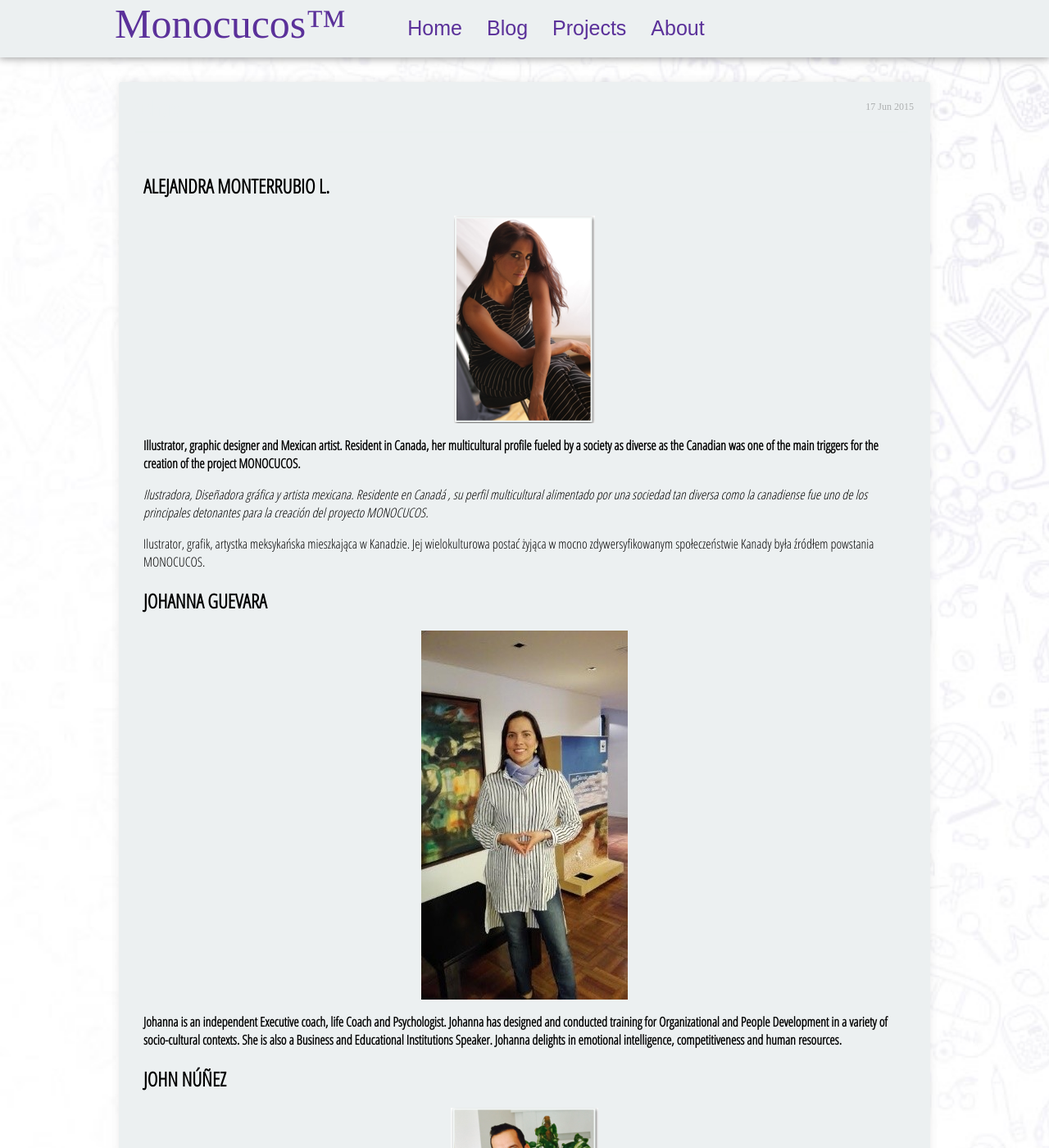
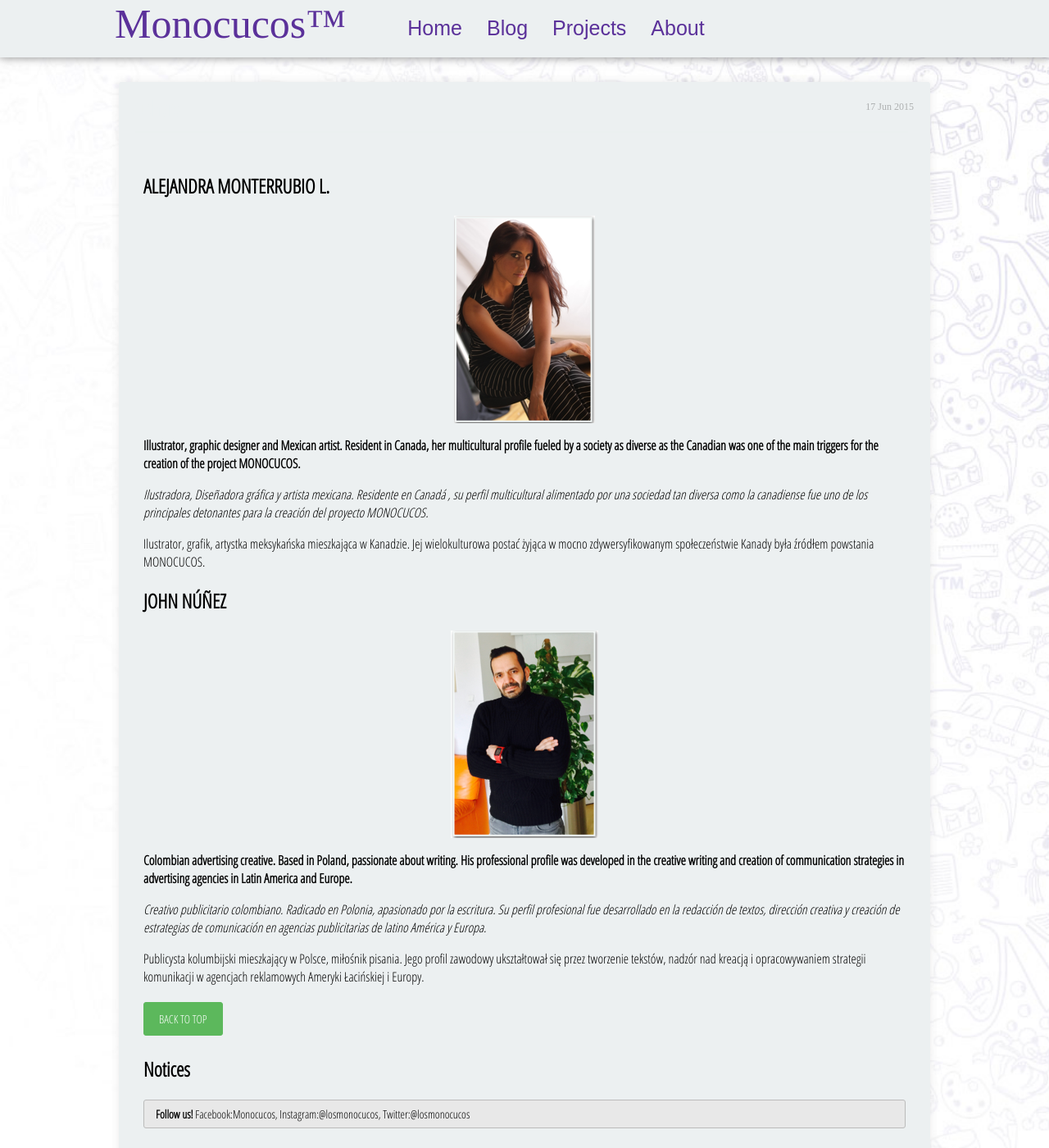
Before and after one commit to MonocucosTM/Monocucos, a Jekyll site: the page built from _posts/2018-01-12-authors.md, in a window 1280 px wide and 1400 px high. Shown: the whole window at 82% size. Built offline with Jekyll 4.4.1, drawn with Linux system fonts in a browser that asks for light colours; nearby versions of some CDN libraries; some web fonts are replaced.

Commit message:
Update 2018-01-12-authors.md

```diff
--- a/_posts/2018-01-12-authors.md
+++ b/_posts/2018-01-12-authors.md
@@ -25,11 +25,6 @@ tag:
 
 Ilustrator, grafik, artystka meksykańska mieszkająca w Kanadzie. Jej wielokulturowa postać żyjąca w mocno zdywersyfikowanym społeczeństwie Kanady była źródłem powstania MONOCUCOS.
 
-## JOHANNA GUEVARA
-![Logo](../assets/img/foto jh.png)
-{: .image-pull-left}
-
-**Johanna is an independent Executive coach, life Coach and Psychologist. Johanna has designed and conducted training for Organizational and People Development in a variety of socio-cultural contexts. She is also a Business and Educational Institutions Speaker. Johanna delights in emotional intelligence, competitiveness and human resources.**
 
 ## JOHN NÚÑEZ
 ![Logo](../assets/img/John.png)
```
